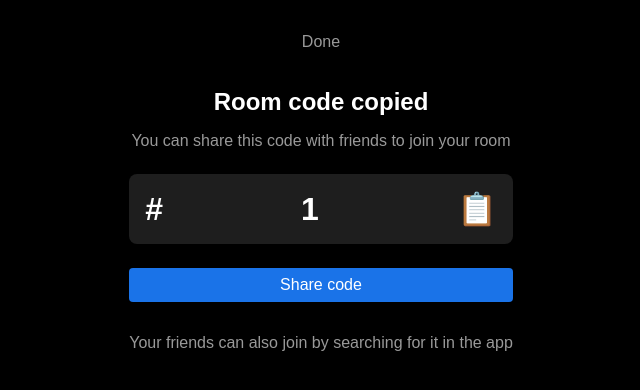
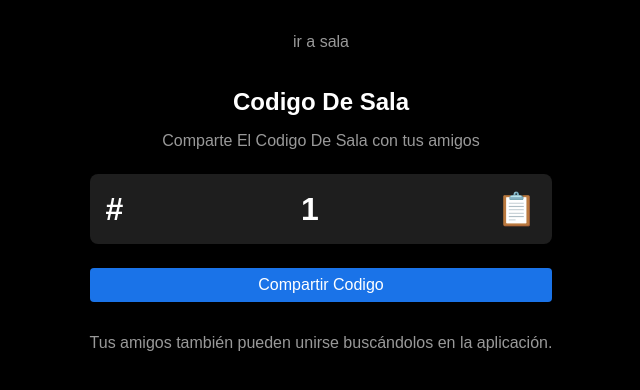
Before and after one commit to elandy2472/Jukebox, a PHP site: page /Jukebox/codigosala in a window 1280 px wide. Shown: the part 99-489 px from the top of the page, without its empty margins (319-959 px from the left). Run offline with PHP 8.4, Linux system fonts and the light colour scheme; the visitor is signed in with stand-in values (Sample User, id 1).

Commit message:
Haciendo cosas

```diff
--- a/app/views/content/codigoSala-view.php
+++ b/app/views/content/codigoSala-view.php
@@ -139,18 +139,18 @@ if (isset($_POST['share'])) {
             </nav>
         </header>
         <main>
-            <button class="done-button" onclick="window.location.href='sala/<?php echo $roomCode; ?>'">Done</button>
-            <h2>Room code copied</h2>
-            <p>You can share this code with friends to join your room</p>
+            <button class="done-button" onclick="window.location.href='sala/<?php echo $roomCode; ?>'">ir a sala</button>
+            <h2>Codigo De Sala </h2>
+            <p>Comparte El Codigo De Sala con tus amigos</p>
             <div class="room-code">
                 <span>#</span>
                 <span><?php echo htmlspecialchars($roomCode); ?></span>
                 <span class="copy-icon" onclick="copyCode()" title="Copy code">📋</span>
             </div>
             <form method="POST">
-                <button type="submit" name="share" class="button">Share code</button>
+                <button type="submit" name="share" class="button">Compartir Codigo</button>
             </form>
-            <p>Your friends can also join by searching for it in the app</p>
+            <p>Tus amigos también pueden unirse buscándolos en la aplicación.</p>
             <?php if (isset($shareMessage)): ?>
                 <p><?php echo htmlspecialchars($shareMessage); ?></p>
             <?php endif; ?>
@@ -160,9 +160,9 @@ if (isset($_POST['share'])) {
         function copyCode() {
             var code = "<?php echo $roomCode; ?>";
             navigator.clipboard.writeText(code).then(function() {
-                alert("Room code copied to clipboard!");
+                alert("Código de sala copiado al portapapeles!");
             }, function(err) {
-                console.error('Could not copy text: ', err);
+                console.error('No se pudo copiar el texto: ', err);
             });
         }
     </script>
```
Also changed, not shown: app/views/content/crearSala-view.php (+53 -12 lines).
